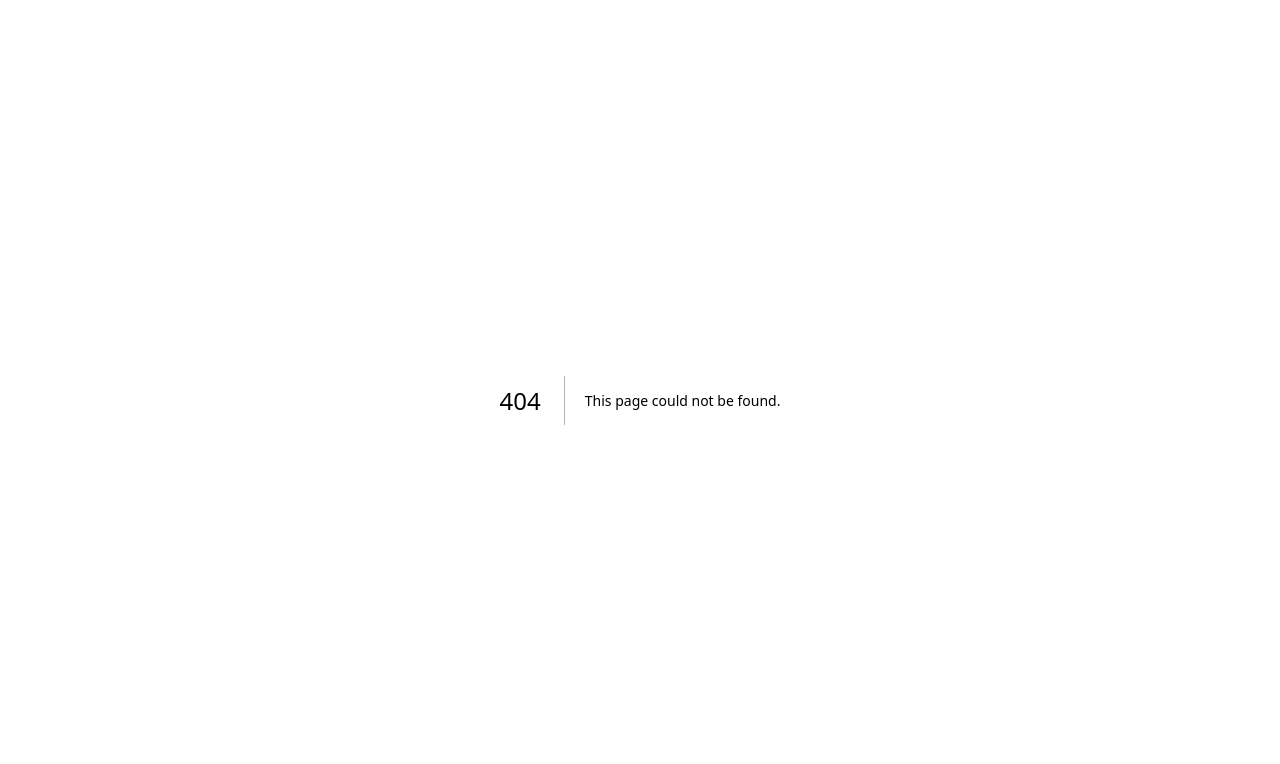
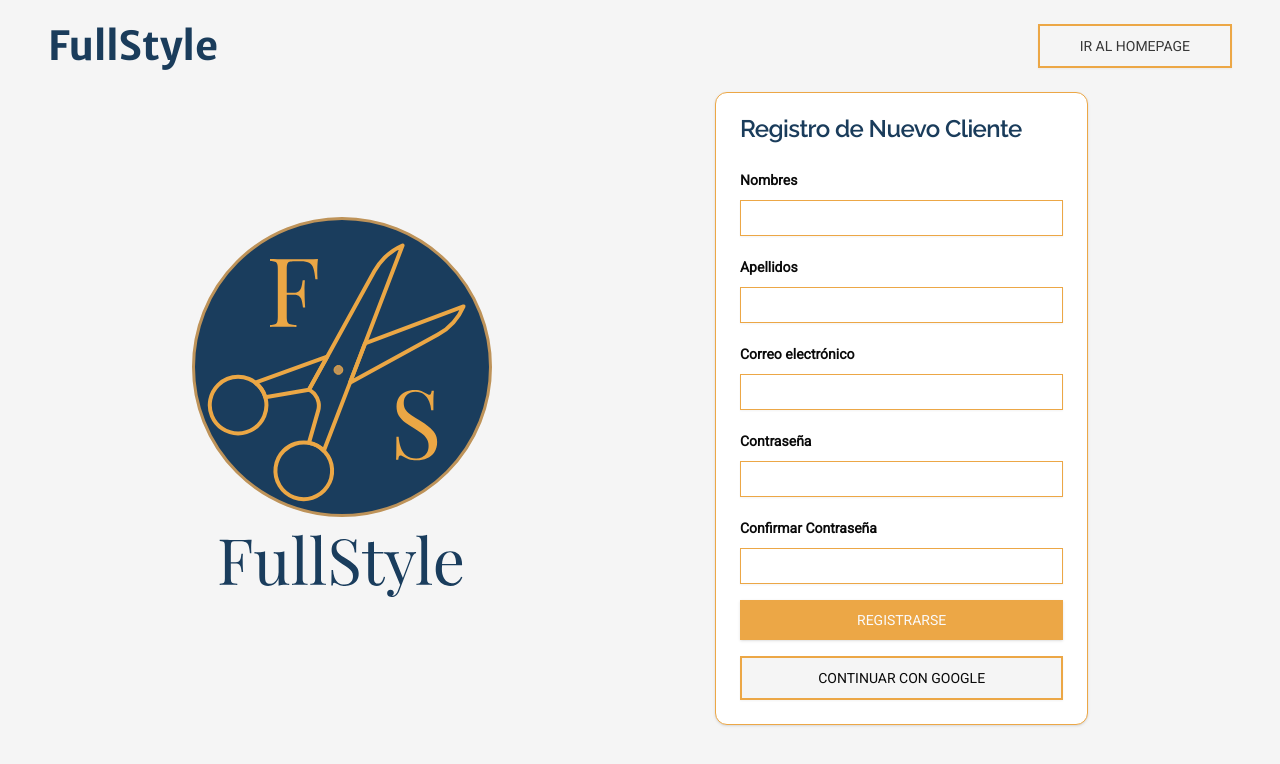
Before and after one commit to dieramirezma/FullStyle-Frontend, a Next.js app: page /register/customer in a window 1280 px wide. Before the commit this address had no page. Shown: the top 764 px of the page. Built offline with nearby package versions, Linux system fonts and the light colour scheme.

Commit message:
Add register customer page

```diff
--- /dev/null
+++ b/src/app/register/customer/page.tsx
@@ -0,0 +1,15 @@
+import Fullstyle from '@/components/icons/fullstyle'
+import RegisterCustomerForm from '@/components/register-customer-form'
+import RegisterNavBar from '@/components/register-nav-bar'
+
+export default function registerClientPage () {
+  return (
+    <div>
+      <RegisterNavBar />
+      <div className="h-full flex items-center place-content-around px-20">
+        <Fullstyle />
+        <RegisterCustomerForm></RegisterCustomerForm>
+      </div>
+    </div>
+  )
+}
--- /dev/null
+++ b/src/components/register-customer-form.tsx
@@ -0,0 +1,138 @@
+'use client'
+
+import { useForm } from 'react-hook-form'
+import { Card, CardContent, CardHeader, CardTitle } from './ui/card'
+import { Form, FormControl, FormField, FormItem, FormLabel, FormMessage } from './ui/form'
+import { zodResolver } from '@hookform/resolvers/zod'
+import { z } from 'zod'
+import { Input } from './ui/input'
+import { Button } from './ui/button'
+
+const userSchema = z.object({
+  names: z.string({
+    required_error: 'El nombre es obligatorio'
+  }).regex(/^[a-zA-ZáéíóúÁÉÍÓÚñÑ\s]+$/, {
+    message: 'El nombre solo puede contener letras'
+  }),
+  lastName: z.string({
+    required_error: 'Los apellidos son obligatorios'
+  }).regex(/^[a-zA-ZáéíóúÁÉÍÓÚñÑ\s]+$/, {
+    message: 'El nombre solo puede contener letras'
+  }),
+  email: z.string({
+    required_error: 'El correo electrónico es obligatorio'
+  }).email({
+    message: 'Ingrese un correo válido'
+  }),
+  password: z.string({
+    required_error: 'La contraseña es obligatoria'
+  }).min(6, { message: 'La contraseña debe tener al menos 6 caracteres' }),
+  confirmPassword: z.string({
+    required_error: 'Debe confirmar la contraseña'
+  })
+}).refine(data => data.password === data.confirmPassword, {
+  path: ['confirmPassword'],
+  message: 'Las contraseñas no coinciden'
+})
+
+export default function RegisterCustomerForm () {
+  const form = useForm<z.infer<typeof userSchema>>({
+    resolver: zodResolver(userSchema),
+    defaultValues: {
+      names: '',
+      lastName: '',
+      email: '',
+      password: '',
+      confirmPassword: ''
+    }
+  })
+
+  function onSubmit (values: z.infer<typeof userSchema>) {
+    console.log(values)
+  }
+
+  console.log(form.formState.errors)
+
+  return (
+    <Card className='w-2/6'>
+      <CardHeader>
+        <CardTitle className="subtitle2">
+          Registro de Nuevo Cliente
+        </CardTitle>
+      </CardHeader>
+      <CardContent>
+        <Form {...form}>
+          <form className='flex flex-col gap-y-4' onSubmit={form.handleSubmit(onSubmit)}>
+            <FormField
+              name="names"
+              control={form.control}
+              render={({ field }) => (
+                <FormItem>
+                  <FormLabel className='font-black'>Nombres</FormLabel>
+                  <FormControl>
+                    <Input {...field} />
+                  </FormControl>
+                  <FormMessage />
+                </FormItem>
+              )}
+            />
+            <FormField
+              name="lastName"
+              control={form.control}
+              render={({ field }) => (
+                <FormItem>
+                  <FormLabel className='font-black'>Apellidos</FormLabel>
+                  <FormControl>
+                    <Input {...field} />
+                  </FormControl>
+                  <FormMessage />
+                </FormItem>
+              )}
+            />
+            <FormField
+              name="email"
+              control={form.control}
+              render={({ field }) => (
+                <FormItem>
+                  <FormLabel className='font-black'>Correo electrónico</FormLabel>
+                  <FormControl>
+                    <Input {...field} />
+                  </FormControl>
+                  <FormMessage />
+                </FormItem>
+              )}
+            />
+            <FormField
+              name="password"
+              control={form.control}
+              render={({ field }) => (
+                <FormItem>
+                  <FormLabel className='font-black'>Contraseña</FormLabel>
+                  <FormControl>
+                    <Input type="password" {...field} />
+                  </FormControl>
+                  <FormMessage />
+                </FormItem>
+              )}
+            />
+            <FormField
+              name="confirmPassword"
+              control={form.control}
+              render={({ field }) => (
+                <FormItem>
+                  <FormLabel className='font-black'>Confirmar Contraseña</FormLabel>
+                  <FormControl>
+                    <Input type="password" {...field} />
+                  </FormControl>
+                  <FormMessage />
+                </FormItem>
+              )}
+            />
+            <Button type="submit">REGISTRARSE</Button>
+            <Button variant='outline'>CONTINUAR CON GOOGLE</Button>
+          </form>
+        </Form>
+      </CardContent>
+    </Card>
+  )
+}
--- a/src/components/type-register-box.tsx
+++ b/src/components/type-register-box.tsx
@@ -8,7 +8,7 @@ export default function TypeRegisterBox () {
       </h2>
       <p className="font-black">Te estás registrando como:</p>
       <div className="flex flex-col gap-6 my-10">
-        <Link href={'/register/client'}>
+        <Link href={'/register/customer'}>
           <div>
             <span className="text-2xl hover:text-blue-700">Cliente</span>
             <p className="text-gray-500">Buscas algún servicio o centro de estética</p>
--- /dev/null
+++ b/src/components/ui/card.tsx
@@ -0,0 +1,76 @@
+import * as React from "react"
+
+import { cn } from "@/lib/utils"
+
+const Card = React.forwardRef<
+  HTMLDivElement,
+  React.HTMLAttributes<HTMLDivElement>
+>(({ className, ...props }, ref) => (
+  <div
+    ref={ref}
+    className={cn(
+      "rounded-xl border bg-card text-card-foreground shadow",
+      className
+    )}
+    {...props}
+  />
+))
+Card.displayName = "Card"
+
+const CardHeader = React.forwardRef<
+  HTMLDivElement,
+  React.HTMLAttributes<HTMLDivElement>
+>(({ className, ...props }, ref) => (
+  <div
+    ref={ref}
+    className={cn("flex flex-col space-y-1.5 p-6", className)}
+    {...props}
+  />
+))
+CardHeader.displayName = "CardHeader"
+
+const CardTitle = React.forwardRef<
+  HTMLDivElement,
+  React.HTMLAttributes<HTMLDivElement>
+>(({ className, ...props }, ref) => (
+  <div
+    ref={ref}
+    className={cn("font-semibold leading-none tracking-tight", className)}
+    {...props}
+  />
+))
+CardTitle.displayName = "CardTitle"
+
+const CardDescription = React.forwardRef<
+  HTMLDivElement,
+  React.HTMLAttributes<HTMLDivElement>
+>(({ className, ...props }, ref) => (
+  <div
+    ref={ref}
+    className={cn("text-sm text-muted-foreground", className)}
+    {...props}
+  />
+))
+CardDescription.displayName = "CardDescription"
+
+const CardContent = React.forwardRef<
+  HTMLDivElement,
+  React.HTMLAttributes<HTMLDivElement>
+>(({ className, ...props }, ref) => (
+  <div ref={ref} className={cn("p-6 pt-0", className)} {...props} />
+))
+CardContent.displayName = "CardContent"
+
+const CardFooter = React.forwardRef<
+  HTMLDivElement,
+  React.HTMLAttributes<HTMLDivElement>
+>(({ className, ...props }, ref) => (
+  <div
+    ref={ref}
+    className={cn("flex items-center p-6 pt-0", className)}
+    {...props}
+  />
+))
+CardFooter.displayName = "CardFooter"
+
+export { Card, CardHeader, CardFooter, CardTitle, CardDescription, CardContent }
```
